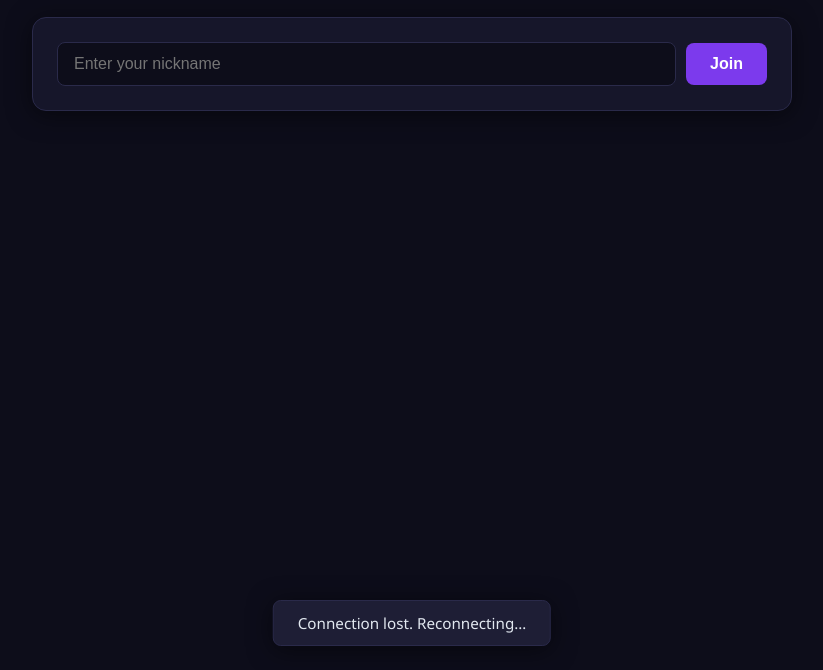
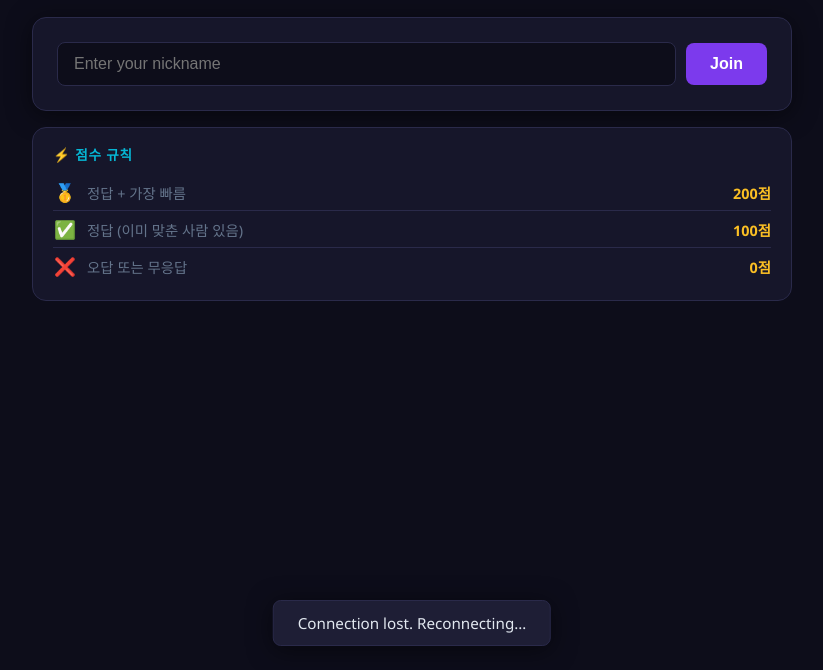
Before and after one commit to djeun/quiz-battle, a plain HTML site: page static/index.html in a window 1280 px wide. Shown: the part 130-800 px from the top of the page, without its empty margins (228-1051 px from the left). Drawn offline with Linux system fonts and the light colour scheme.

Commit message:
Change scoring: first correct=200pts, others correct=100pts, wrong=0pts. Show rules in lobby.

```diff
--- a/static/index.html
+++ b/static/index.html
@@ -17,6 +17,13 @@
       <div class="card join-card">
         <input id="nickname-input" type="text" placeholder="Enter your nickname" maxlength="20" autocomplete="off" />
         <button id="join-btn" class="btn btn-primary" onclick="joinGame()">Join</button>
+      </div>
+
+      <div class="scoring-info">
+        <h3>⚡ 점수 규칙</h3>
+        <div class="scoring-row"><span class="scoring-icon">🥇</span><span>정답 + 가장 빠름</span><span class="scoring-pts">200점</span></div>
+        <div class="scoring-row"><span class="scoring-icon">✅</span><span>정답 (이미 맞춘 사람 있음)</span><span class="scoring-pts">100점</span></div>
+        <div class="scoring-row"><span class="scoring-icon">❌</span><span>오답 또는 무응답</span><span class="scoring-pts">0점</span></div>
       </div>
 
       <div id="player-list" class="player-list"></div>
--- a/static/style.css
+++ b/static/style.css
@@ -106,6 +106,34 @@ input[type="text"]:disabled { opacity: .5; }
 .btn-primary:hover:not(:disabled)  { opacity: .85; }
 .btn-success:hover:not(:disabled)  { opacity: .85; }
 .btn-skip:hover:not(:disabled)     { color: var(--text); background: #4b5563; }
+
+/* ── Scoring info ──────────────────────────────────────────────────────── */
+.scoring-info {
+  background: var(--panel);
+  border: 1px solid var(--border);
+  border-radius: var(--radius);
+  padding: 16px 20px;
+  margin-top: 16px;
+}
+.scoring-info h3 {
+  font-size: .85rem;
+  color: var(--accent2);
+  text-transform: uppercase;
+  letter-spacing: .06em;
+  margin-bottom: 10px;
+}
+.scoring-row {
+  display: flex;
+  align-items: center;
+  gap: 10px;
+  padding: 6px 0;
+  font-size: .9rem;
+  border-bottom: 1px solid var(--border);
+}
+.scoring-row:last-child { border-bottom: none; }
+.scoring-icon { font-size: 1.1rem; width: 24px; text-align: center; }
+.scoring-row span:nth-child(2) { flex: 1; color: var(--muted); }
+.scoring-pts { font-weight: 700; color: var(--gold); }
 
 /* ── Player list ───────────────────────────────────────────────────────── */
 .player-list {
```
Also changed, not shown: 1 other file.
